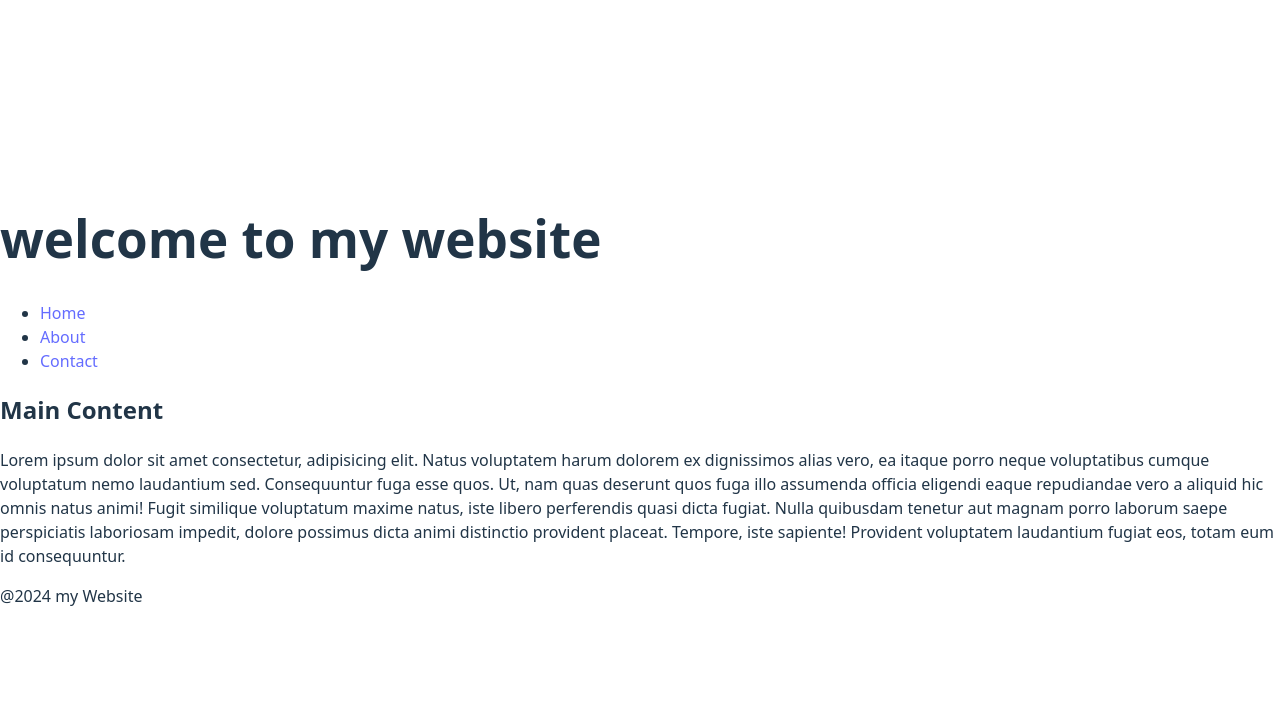
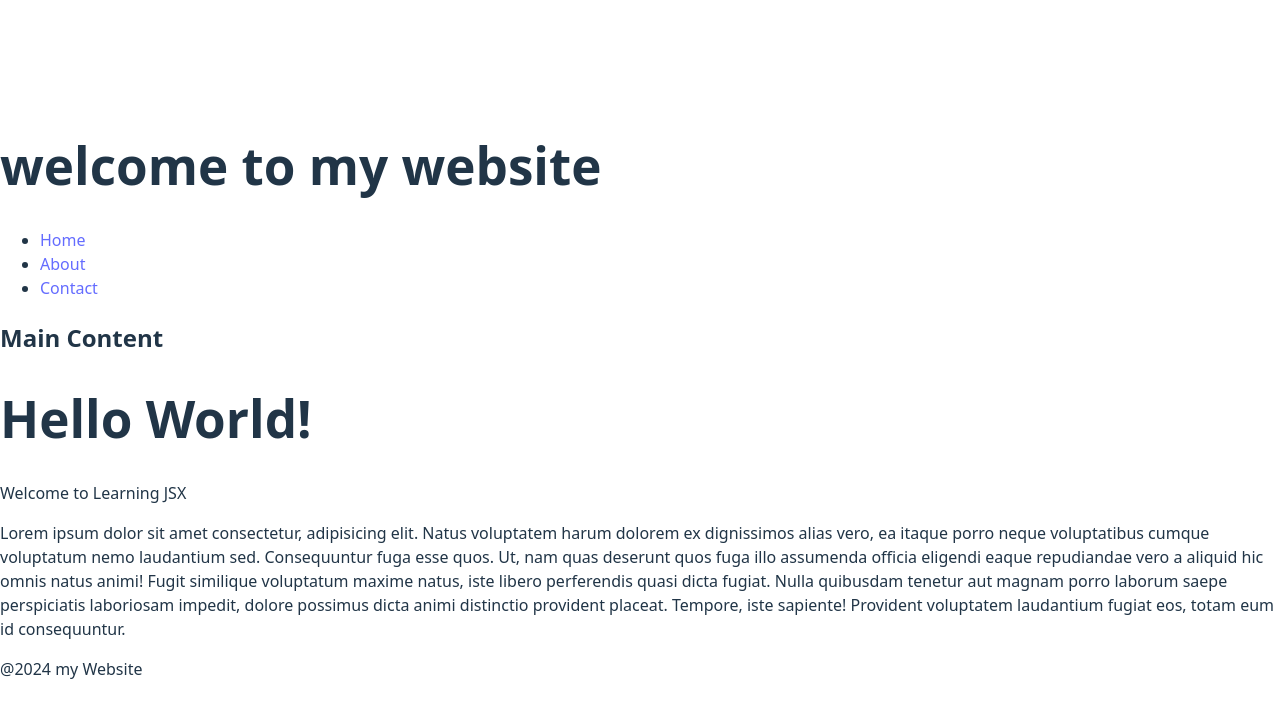
Before and after one commit to Vicstudentwatch/StartReact, a React (Vite) app: page / in a window 1280 px wide. Shown: the top 718 px of the page. Built offline with nearby package versions, Linux system fonts and the light colour scheme.

Commit message:
add welcome message

```diff
--- a/src/components/MainContent.jsx
+++ b/src/components/MainContent.jsx
@@ -1,9 +1,11 @@
 import React from 'react'
+import WelcomeMessage from './WelcomeMessage'
 
 const MainContent = () => {
   return (
     <div>
         <h2>Main Content</h2>
+        <WelcomeMessage/>
         <p>Lorem ipsum dolor sit amet consectetur, adipisicing elit. Natus voluptatem harum dolorem ex dignissimos alias vero, ea itaque porro neque voluptatibus cumque voluptatum nemo laudantium sed. Consequuntur fuga esse quos.
         Ut, nam quas deserunt quos fuga illo assumenda officia eligendi eaque repudiandae vero a aliquid hic omnis natus animi! Fugit similique voluptatum maxime natus, iste libero perferendis quasi dicta fugiat.
         Nulla quibusdam tenetur aut magnam porro laborum saepe perspiciatis laboriosam impedit, dolore possimus dicta animi distinctio provident placeat. Tempore, iste sapiente! Provident voluptatem laudantium fugiat eos, totam eum id consequuntur.
--- /dev/null
+++ b/src/components/WelcomeMessage.jsx
@@ -0,0 +1,12 @@
+import React from 'react'
+
+const WelcomeMessage = () => {
+  return (
+    <div>
+        <h1>Hello World!</h1>
+        <p>Welcome to Learning JSX</p>
+    </div>
+  )
+}
+
+export default WelcomeMessage
```
